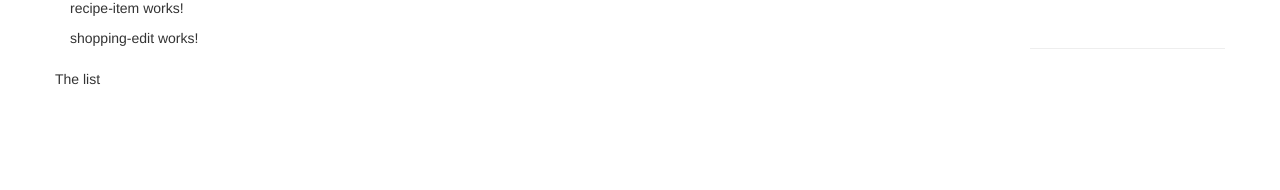
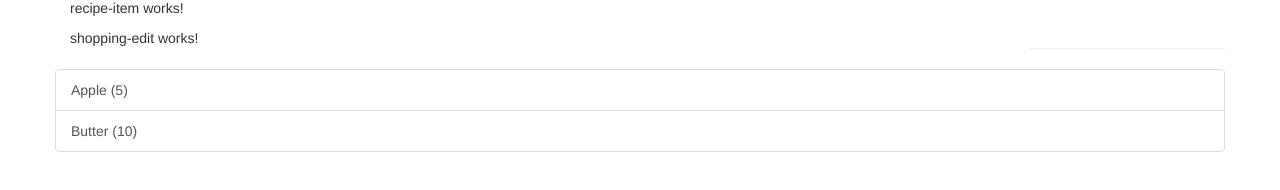
Before and after one commit to tommy-tran/cart-fiesta, an Angular app: page / in a window 1280 px wide. Shown: the part 220-410 px from the top of the page. Built offline with nearby package versions, Linux system fonts and the light colour scheme.

Commit message:
Creating and outputting shopping list

```diff
--- /dev/null
+++ b/src/app/shared/ingredient.model.ts
@@ -0,0 +1,5 @@
+export class Ingredient {
+    constructor(public name: string, public amount: number) {
+
+    }
+}
--- a/src/app/shopping-list/shopping-list.component.html
+++ b/src/app/shopping-list/shopping-list.component.html
@@ -3,5 +3,7 @@
     <app-shopping-edit></app-shopping-edit>
   </div>
   <hr>
-  <p>The list</p>
+  <ul class="list-group">
+    <a class="list-group-item" style="cursor:pointer" *ngFor="let ingredient of ingredients">{{ ingredient.name }} ({{ ingredient.amount }})</a>
+  </ul>
 </div>
--- a/src/app/shopping-list/shopping-list.component.ts
+++ b/src/app/shopping-list/shopping-list.component.ts
@@ -1,4 +1,5 @@
 import { Component, OnInit } from '@angular/core';
+import { Ingredient } from '../shared/ingredient.model';
 
 @Component({
   selector: 'app-shopping-list',
@@ -6,7 +7,10 @@
   styleUrls: ['./shopping-list.component.css']
 })
 export class ShoppingListComponent implements OnInit {
-
+  ingredients: Ingredient[] = [
+    new Ingredient('Apple', 5),
+    new Ingredient('Butter', 10)
+  ];
   constructor() { }
 
   ngOnInit() {
```
